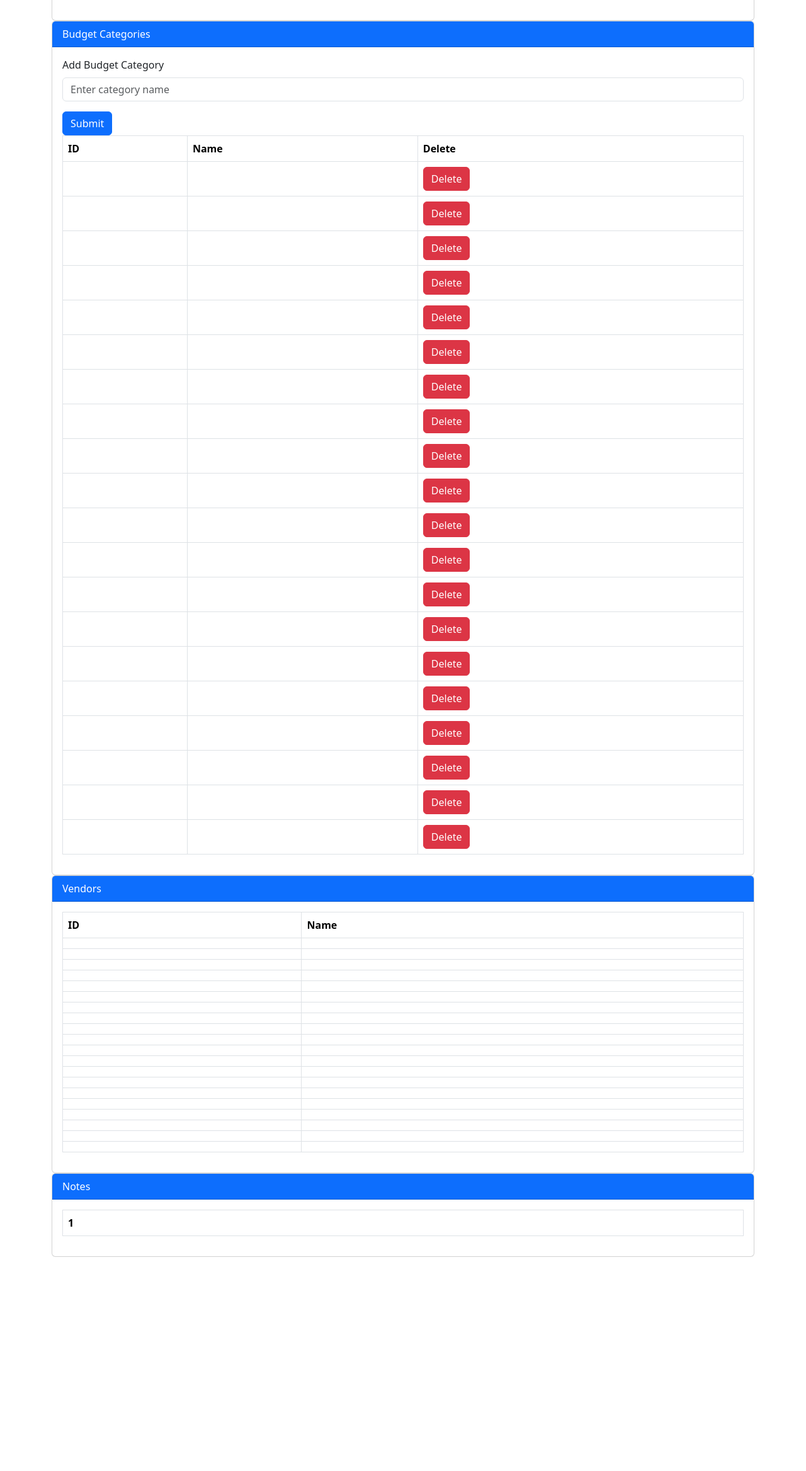
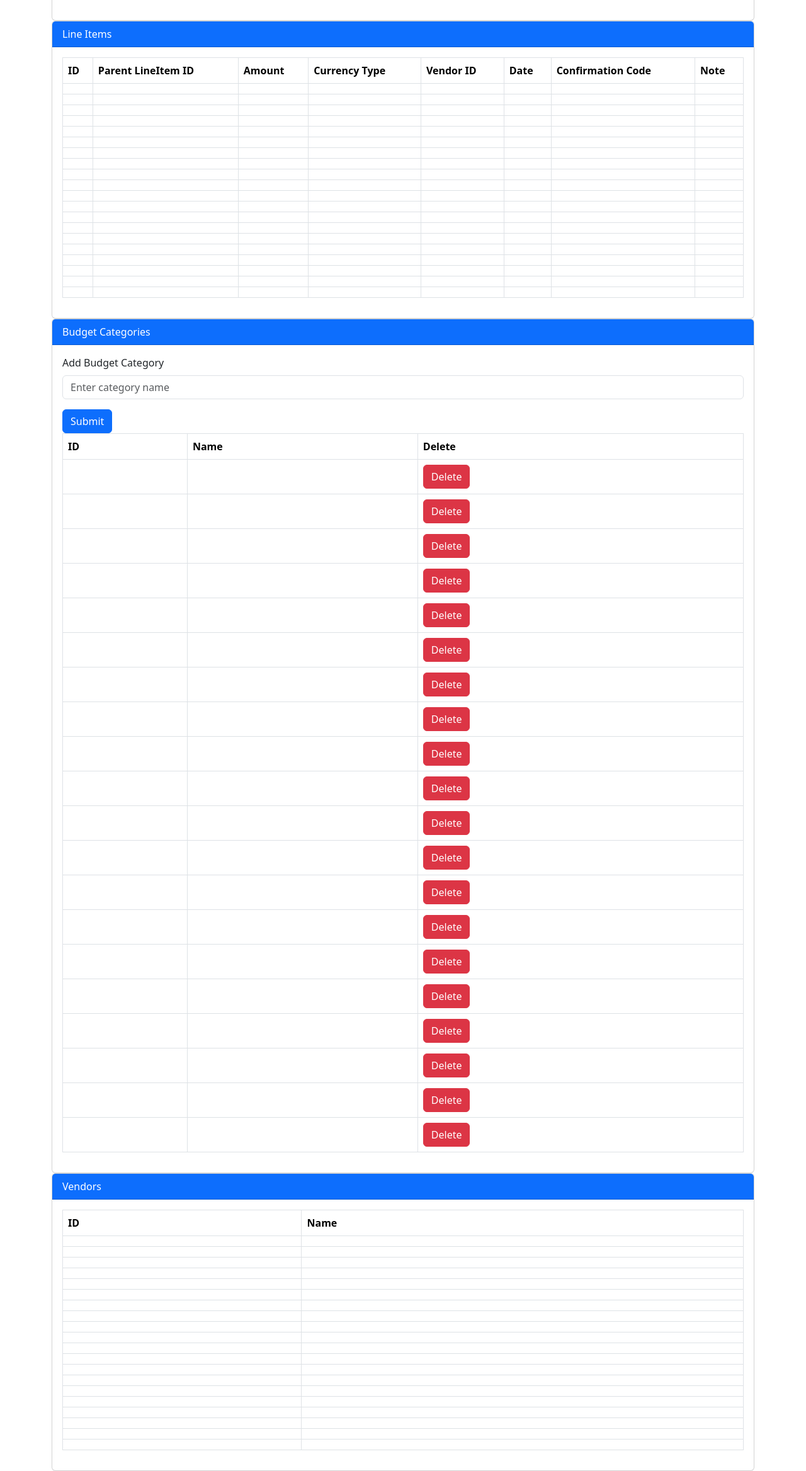
Before and after one commit to ydb5755/BudgetingApp, a Flask app: template app/templates/index.html in a window 1280 px wide. Shown: the part 189-2525 px from the top of the page at 63% size. Before the commit the page ends 2185 px from the top, so only its background shows below. Run offline with Flask 3, Linux system fonts and the light colour scheme; the template is opened without the code that fills it: values that come from a table or form of the project are taken from there, most other values are stand-ins (such as "Sample title", 1, 10 or a date in 2020); lists and menus that the app fills with data are empty.

Commit message:
add full line items to home

```diff
--- a/app/templates/index.html
+++ b/app/templates/index.html
@@ -39,6 +39,43 @@
             </div>
         </div>
         {% endif %}
+        <div class="card">
+            <div class="card-header bg-primary text-white">
+                Line Items
+            </div>
+            <div class="card-body">
+                <div class="table-responsive">
+                    <table class="table table-bordered">
+                        <thead>
+                            <tr>
+                                <th scope="col">ID</th>
+                                <th scope="col">Parent LineItem ID</th>
+                                <th scope="col">Amount</th>
+                                <th scope="col">Currency Type</th>
+                                <th scope="col">Vendor ID</th>
+                                <th scope="col">Date</th>
+                                <th scope="col">Confirmation Code</th>
+                                <th scope="col">Note</th>
+                            </tr>
+                        </thead>
+                        <tbody>
+                            {% for li in all_line_items %}
+                                <tr id="{{li[0].id}}-row">
+                                    <th scope="row">{{li[0].id}}</th>
+                                    <th scope="row">{{li[0].parent_line_item_id}}</th>
+                                    <th scope="row">{{li[0].amount}}</th>
+                                    <th scope="row">{{li[0].currency_type}}</th>
+                                    <th scope="row">{{li[0].vendor_id}}</th>
+                                    <th scope="row">{{li[0].date}}</th>
+                                    <th scope="row">{{li[0].confirmation_code}}</th>
+                                    <th scope="row">{{li[0].note}}</th>
+                                </tr>
+                            {% endfor %}
+                        </tbody>
+                    </table>
+                </div>
+            </div>
+        </div>
         <div class="card">
             <div class="card-header bg-primary text-white">
                 Budget Categories
@@ -99,27 +136,7 @@
                 </div>
             </div>
         </div>
-        <div class="card">
-            <div class="card-header bg-primary text-white">
-                Notes
-            </div>
-            <div class="card-body">
-                <div class="table-responsive">
-                <table class="table table-bordered">
-                    <tbody>
-                        {% for note in notes %}
-                            {% if note[0] %}
-                                <tr>
-                                    <th scope="row">{{note[0]}}</th>
-                                </tr>
-                            {% endif %}
-                        {% endfor %}
-                    </tbody>
-                </table>
-                </div>
-            </div>
-        </div>
-  </div>
+    </div>
 
   <script src="https://cdn.jsdelivr.net/npm/bootstrap@5.3.0-alpha3/dist/js/bootstrap.bundle.min.js"></script>
   <script src="{{url_for('.static', filename='index.js')}}"></script>
```
Also changed, not shown: app/routes.py (+8 -9 lines).
